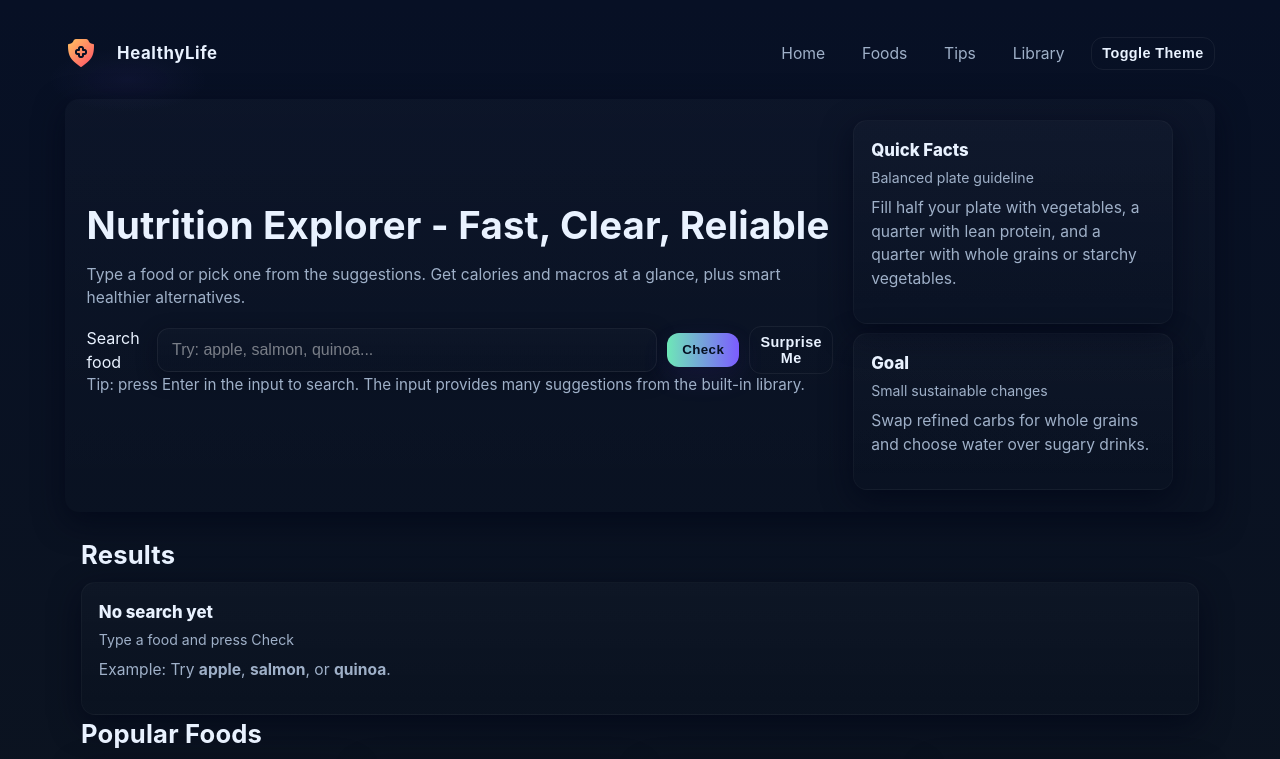
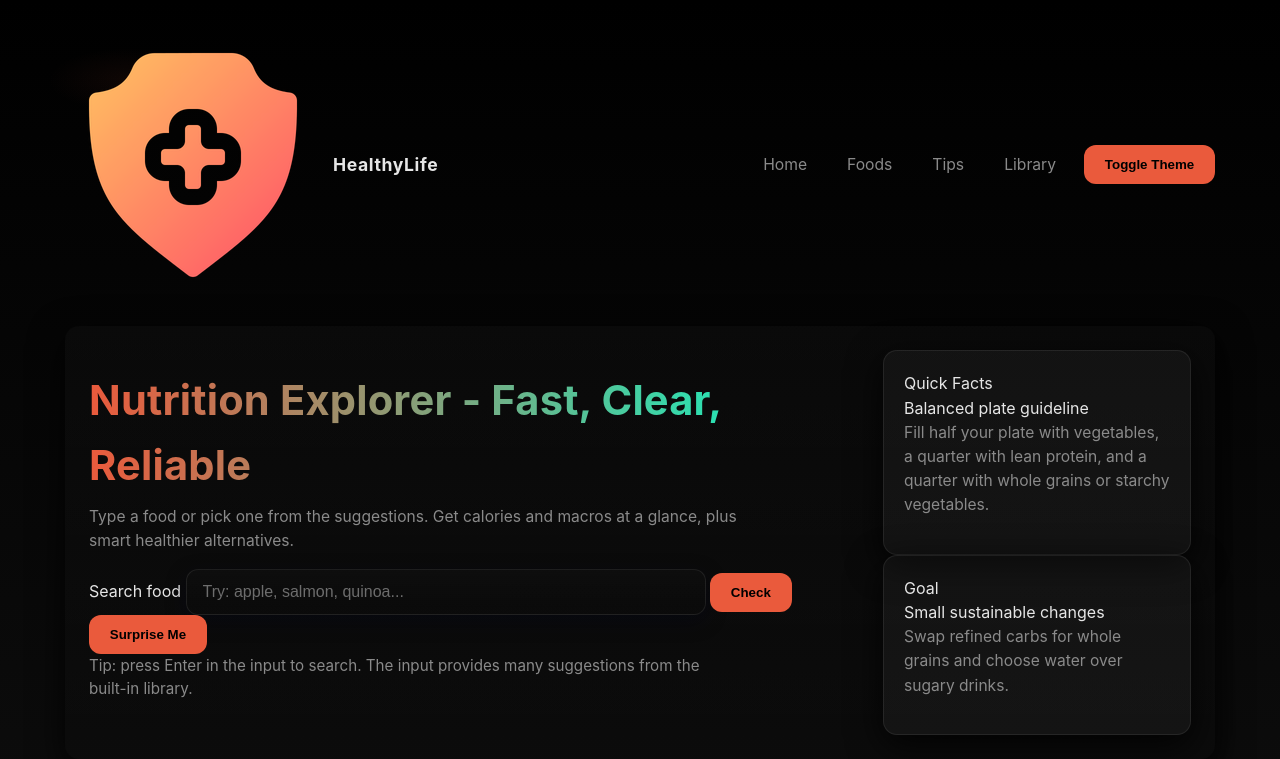
Before and after one commit to Luka12-dev/HealthLife, a plain HTML site: page index.html in a window 1280 px wide. Shown: the top 759 px of the page. Drawn offline with Linux system fonts and the light colour scheme.

Commit message:
Updated CSS

```diff
--- a/style.css
+++ b/style.css
@@ -1,264 +1,346 @@
-:root{
-  --bg: #071025;
-  --bg-2: #0b1320;
-  --card: rgba(255,255,255,0.03);
+:root {
+  /* ===== Base Palette ===== */
+  --bg: #000000;
+  --bg-2: #0c0c0c;
+  --card: rgba(255,255,255,0.04);
   --card-2: rgba(255,255,255,0.02);
-  --text: #e9f2ff;
-  --muted: #9fb0c8;
-  --accent: #6ee7b7;
-  --accent-2: #7c5cff;
-  --accent-3: #4fd1c5;
+  --text: #e6e6e6;
+  --muted: #8a8a8a;
+
+  /* ===== Accent Colors ===== */
+  --accent: #ea5a3c;
+  --accent-2: #6d28d9;
+  --accent-3: #00ffcc;
+  --accent-4: #ff0077;
+  --accent-glow: 0 0 15px rgba(234,90,60,0.6);
+
+  /* ===== Glass / Depth ===== */
   --glass: rgba(255,255,255,0.03);
+  --glass-border: rgba(255,255,255,0.08);
+  --shadow-1: 0 10px 35px rgba(0,0,0,0.85);
+  --shadow-2: 0 20px 70px rgba(0,0,0,0.9);
+  --shadow-glow: 0 0 25px rgba(234,90,60,0.3);
+
+  /* ===== Layout ===== */
   --radius: 14px;
-  --shadow-1: 0 10px 30px rgba(2,6,23,0.65);
+  --gap: 1rem;
   --container-width: 1150px;
   --transition: 240ms cubic-bezier(.2,.9,.3,1);
-  --gap: 1rem;
-  --base-font: Inter, ui-sans-serif, system-ui, -apple-system, "Segoe UI", Roboto, "Helvetica Neue", Arial;
+  --long-transition: 600ms cubic-bezier(.16,.84,.44,1);
+  --base-font: "Inter", ui-sans-serif, system-ui, -apple-system, "Segoe UI", Roboto;
   font-size: 16px;
 }
 
-.logo-img {
-  width: 32px;
-  height: 32px;
-  vertical-align: middle;
-  margin-right: 0.5rem;
+* {
+  box-sizing: border-box;
+  margin: 0;
+  padding: 0;
 }
 
-body.light-theme{
-  --bg: #f5f7fb;
-  --bg-2: #ffffff;
-  --card: rgba(2,6,23,0.03);
-  --card-2: rgba(2,6,23,0.02);
-  --text: #071026;
-  --muted: #6b7280;
-  --accent: #0ea5a3;
-  --accent-2: #6d28d9;
-  --shadow-1: 0 8px 22px rgba(10,20,40,0.06);
+html, body, #root { height: 100%; }
+
+html {
+  font-family: var(--base-font);
+  -webkit-font-smoothing: antialiased;
+  -moz-osx-font-smoothing: grayscale;
 }
 
-*{box-sizing:border-box}
-html,body,#root{height:100%}
-html{
-  font-family:var(--base-font);
-  -webkit-font-smoothing:antialiased;
-  -moz-osx-font-smoothing:grayscale;
-}
-body{
-  margin:0;
-  padding:2rem;
+body {
   background:
-    radial-gradient(1000px 400px at 10% 10%, rgba(124,92,255,0.06), transparent 8%),
+    radial-gradient(1000px 400px at 10% 10%, rgba(234,90,60,0.06), transparent 8%),
     linear-gradient(180deg, var(--bg), var(--bg-2));
-  color:var(--text);
-  line-height:1.5;
-  -webkit-font-smoothing:antialiased;
+  color: var(--text);
+  line-height: 1.55;
+  padding: 2rem;
+  overflow-x: hidden;
 }
 
-.container{
-  width:100%;
-  max-width:var(--container-width);
-  margin:0 auto;
-  padding:0 1rem;
+/* Scrollbar styling */
+::-webkit-scrollbar {
+  width: 10px;
+}
+::-webkit-scrollbar-thumb {
+  background: linear-gradient(var(--accent-2), var(--accent));
+  border-radius: 10px;
+}
+::-webkit-scrollbar-track {
+  background: #111;
 }
 
-h1,h2,h3,h4{margin:0 0 .5rem 0; font-weight:700; color:var(--text); letter-spacing:0.2px}
-h1{font-size:clamp(1.6rem, 3.8vw, 2.4rem)}
-h2{font-size:clamp(1.25rem, 2.6vw, 1.6rem)}
-p{margin:0 0 1rem 0; color:var(--muted); font-size:0.975rem}
-
-.header{
-  display:flex;
-  align-items:center;
-  justify-content:space-between;
-  gap:var(--gap);
-  margin-bottom:1.5rem;
-  padding:0.15rem 0;
-  position:relative;
-}
-.brand{
-  display:flex;
-  gap:.75rem;
-  align-items:center;
-  font-weight:800;
-  letter-spacing:.6px;
-  font-size:1.05rem;
-}
-.brand .logo{
-  width:52px;
-  height:52px;
-  border-radius:12px;
-  background:linear-gradient(135deg,var(--accent),var(--accent-2));
-  box-shadow:var(--shadow-1);
-  display:grid;
-  place-items:center;
-  color:#041022;
-  font-weight:900;
-  font-size:1.25rem;
+.container {
+  width: 100%;
+  max-width: var(--container-width);
+  margin: 0 auto;
+  padding: 0 1rem;
 }
 
-.nav{display:flex; gap:1rem; align-items:center}
-.nav a{
-  color:var(--muted);
-  text-decoration:none;
-  padding:.45rem .65rem;
-  border-radius:10px;
-  transition:var(--transition);
-  font-size:.98rem;
-  display:inline-flex;
-  align-items:center;
-  gap:.4rem;
-}
-.nav a:hover{color:var(--text); background:var(--glass); transform:translateY(-2px)}
-.theme-toggle{border:1px solid rgba(255,255,255,0.04)}
-
-.hero{
-  background:linear-gradient(180deg, rgba(255,255,255,0.02), transparent);
-  padding:1.35rem;
-  border-radius:var(--radius);
-  box-shadow:var(--shadow-1);
-  display:flex;
-  gap:1.25rem;
-  align-items:center;
-  margin-bottom:1.5rem;
-  overflow:hidden;
-}
-.hero .left{flex:1; min-width:0}
-.hero .right{flex:0 0 340px}
-
-.cta{
-  display:flex;
-  gap:.6rem;
-  margin-top:.85rem;
-  align-items:center;
-}
-.input{
-  background:linear-gradient(180deg, rgba(255,255,255,0.015), transparent);
-  border:1px solid rgba(255,255,255,0.06);
-  padding:.75rem .9rem;
-  border-radius:12px;
-  color:var(--text);
-  min-width:0;
-  width:100%;
-  max-width:520px;
-  box-shadow:0 6px 20px rgba(2,6,23,0.45);
-  transition:box-shadow var(--transition), transform var(--transition);
-  font-size:1rem;
-}
-.input::placeholder{ color: rgba(255,255,255,0.45) }
-.input:focus{
-  border-color: rgba(124,92,255,0.95);
-  box-shadow:0 10px 30px rgba(124,92,255,0.08);
-  transform:translateY(-2px);
-  outline:none;
+h1, h2, h3, h4 {
+  font-weight: 700;
+  letter-spacing: 0.2px;
+  margin-bottom: .5rem;
+  color: var(--text);
 }
 
-.btn{
-  appearance:none;
-  border:0;
-  padding:.6rem .95rem;
-  border-radius:12px;
-  cursor:pointer;
-  font-weight:700;
-  transition:var(--transition);
-  letter-spacing:0.4px;
-  display:inline-flex;
-  align-items:center;
-  gap:.5rem;
+h1 { font-size: clamp(1.6rem, 3.8vw, 2.4rem); }
+h2 { font-size: clamp(1.25rem, 2.6vw, 1.6rem); }
+h3 { font-size: clamp(1.1rem, 2vw, 1.4rem); }
+p  { color: var(--muted); font-size: 0.975rem; margin-bottom: 1rem; }
+
+a {
+  color: var(--accent-3);
+  text-decoration: none;
+  transition: color var(--transition);
 }
-.btn-primary{
-  background:linear-gradient(90deg,var(--accent),var(--accent-2));
-  color:#061022;
-  box-shadow:0 10px 28px rgba(124,92,255,0.12), 0 6px 14px rgba(2,6,23,0.35);
-}
-.btn-primary:hover{transform:translateY(-4px)}
-.btn-ghost{
-  background:transparent;
-  color:var(--text);
-  border:1px solid rgba(255,255,255,0.06);
-}
-.btn-sm{padding:.45rem .65rem; font-size:.9rem}
+a:hover { color: var(--accent); }
 
-.grid{
-  display:grid;
-  grid-template-columns:repeat(auto-fit, minmax(230px, 1fr));
-  gap:1rem;
-}
-.card{
-  background:linear-gradient(180deg, rgba(255,255,255,0.02), transparent);
-  border-radius:14px;
-  padding:1.05rem;
-  box-shadow:var(--shadow-1);
-  transition:transform 260ms ease, box-shadow 260ms ease;
-  border:1px solid rgba(255,255,255,0.03);
-  color:var(--text);
-  overflow:hidden;
-}
-.card:hover{transform:translateY(-8px); box-shadow:0 18px 36px rgba(2,6,23,0.7)}
-
-.card .title{font-weight:800; margin-bottom:.25rem; font-size:1.05rem}
-.card .meta{font-size:.88rem; color:var(--muted); margin-bottom:.5rem}
-
-.nutrients{
-  display:flex;
-  gap:.45rem;
-  flex-wrap:wrap;
-  margin-top:.5rem;
-}
-.badge{
-  display:inline-flex;
-  align-items:center;
-  gap:.45rem;
-  padding:.25rem .5rem;
-  border-radius:999px;
-  font-size:.82rem;
-  background:rgba(255,255,255,0.03);
-  color:var(--muted);
-  border:1px solid rgba(255,255,255,0.02);
-}
-.kcal{
-  background:linear-gradient(90deg, rgba(124,92,255,0.14), rgba(110,231,183,0.08));
-  color:var(--text);
-  font-weight:700;
-  border:0;
+.header {
+  display: flex;
+  align-items: center;
+  justify-content: space-between;
+  margin-bottom: 1.8rem;
+  position: relative;
+  padding: 0.3rem 0;
 }
 
-.card.no-data{
-  border:1px dashed rgba(255,255,255,0.06);
-  background:linear-gradient(180deg, rgba(255,255,255,0.01), transparent);
-  color:var(--muted);
-}
-.card.no-data .title{color:var(--muted)}
-
-.result-body{display:flex; gap:1rem; align-items:flex-start; flex-wrap:wrap}
-.result-left{flex:0 0 110px; display:grid; place-items:center}
-.food-emoji{
-  width:90px; height:90px; border-radius:14px;
-  display:grid; place-items:center; font-size:2.1rem;
-  background:linear-gradient(180deg, rgba(255,255,255,0.02), rgba(255,255,255,0.01));
-  border:1px solid rgba(255,255,255,0.03);
+.brand {
+  display: flex;
+  align-items: center;
+  gap: .75rem;
+  font-weight: 800;
+  font-size: 1.1rem;
+  letter-spacing: .6px;
 }
 
-.details{flex:1; min-width:0}
-.alt{margin-top:.65rem; color:var(--muted); font-size:.95rem}
-
-.footer{
-  margin-top:2rem;
-  padding:1rem;
-  border-radius:10px;
-  text-align:center;
-  color:var(--muted);
-  background:transparent;
+.brand .logo {
+  width: 54px;
+  height: 54px;
+  border-radius: 14px;
+  background: linear-gradient(135deg, var(--accent), var(--accent-2));
+  display: grid;
+  place-items: center;
+  font-weight: 900;
+  color: #000;
+  box-shadow: var(--shadow-1);
+  transition: transform var(--transition), box-shadow var(--transition);
+}
+.brand .logo:hover {
+  transform: scale(1.08);
+  box-shadow: 0 15px 45px rgba(234,90,60,0.5);
 }
 
-@media (max-width:900px){
-  .hero{flex-direction:column; align-items:flex-start}
-  .header{flex-direction:column; align-items:flex-start; gap:.75rem}
-  .hero .right{width:100%}
+.nav {
+  display: flex;
+  gap: 1rem;
+  align-items: center;
 }
 
-:focus-visible{
-  outline:3px solid rgba(124,92,255,0.14);
-  outline-offset:3px;
-  border-radius:8px;
+.nav a {
+  color: var(--muted);
+  padding: .45rem .75rem;
+  border-radius: 10px;
+  font-size: .98rem;
+  transition: var(--transition);
+  display: flex;
+  align-items: center;
+  gap: .4rem;
+  position: relative;
 }
+.nav a::after {
+  content: '';
+  position: absolute;
+  bottom: 0;
+  left: 50%;
+  width: 0%;
+  height: 2px;
+  background: var(--accent);
+  transition: all var(--transition);
+  transform: translateX(-50%);
+}
+.nav a:hover::after {
+  width: 70%;
+}
+.nav a:hover {
+  color: var(--text);
+  background: var(--glass);
+  transform: translateY(-2px);
+}
+
+.hero {
+  background: linear-gradient(180deg, rgba(255,255,255,0.02), transparent);
+  padding: 1.5rem;
+  border-radius: var(--radius);
+  box-shadow: var(--shadow-1);
+  display: flex;
+  gap: 1.25rem;
+  align-items: center;
+  margin-bottom: 2rem;
+  transition: box-shadow var(--transition), transform var(--transition);
+}
+.hero:hover {
+  box-shadow: var(--shadow-glow);
+  transform: translateY(-3px);
+}
+.hero-content {
+  flex: 1;
+}
+.hero h1 {
+  font-size: clamp(1.8rem, 4vw, 2.6rem);
+  background: linear-gradient(90deg, var(--accent), var(--accent-3));
+  -webkit-background-clip: text;
+  -webkit-text-fill-color: transparent;
+}
+.hero p {
+  color: var(--muted);
+  max-width: 650px;
+}
+
+.input {
+  background: linear-gradient(180deg, rgba(255,255,255,0.015), transparent);
+  border: 1px solid var(--glass-border);
+  padding: .8rem 1rem;
+  border-radius: 12px;
+  color: var(--text);
+  width: 100%;
+  max-width: 520px;
+  box-shadow: 0 6px 20px rgba(2,6,23,0.4);
+  transition: box-shadow var(--transition), transform var(--transition), border-color var(--transition);
+  font-size: 1rem;
+}
+.input::placeholder { color: rgba(255,255,255,0.4); }
+.input:focus {
+  border-color: var(--accent);
+  box-shadow: 0 10px 35px rgba(234,90,60,0.25);
+  transform: translateY(-2px);
+  outline: none;
+}
+
+.btn {
+  background: var(--accent);
+  color: #000;
+  padding: .75rem 1.3rem;
+  border-radius: 12px;
+  cursor: pointer;
+  font-weight: 700;
+  border: none;
+  transition: transform var(--transition), box-shadow var(--transition), background var(--transition);
+}
+.btn:hover {
+  transform: translateY(-2px);
+  box-shadow: 0 10px 30px rgba(234,90,60,0.4);
+  background: var(--accent-2);
+}
+.btn:active {
+  transform: scale(0.97);
+}
+
+.card {
+  background: var(--card);
+  border: 1px solid var(--glass-border);
+  border-radius: var(--radius);
+  padding: 1.25rem;
+  transition: transform var(--transition), box-shadow var(--transition);
+  box-shadow: var(--shadow-1);
+}
+.card:hover {
+  transform: translateY(-4px);
+  box-shadow: 0 15px 40px rgba(234,90,60,0.2);
+}
+
+.card-header {
+  font-weight: 600;
+  font-size: 1.05rem;
+  color: var(--text);
+  margin-bottom: 0.5rem;
+}
+.card-body { color: var(--muted); }
+
+.text-center { text-align: center; }
+.mt-2 { margin-top: 1rem; }
+.mt-3 { margin-top: 1.5rem; }
+.flex { display: flex; align-items: center; }
+.gap-1 { gap: .5rem; }
+.gap-2 { gap: 1rem; }
+.rounded { border-radius: var(--radius); }
+
+.glow {
+  text-shadow: 0 0 15px rgba(234,90,60,0.4);
+}
+.neon-border {
+  border: 1px solid rgba(234,90,60,0.4);
+  box-shadow: 0 0 15px rgba(234,90,60,0.3);
+}
+
+@keyframes pulse {
+  0%, 100% { opacity: 1; transform: scale(1); }
+  50% { opacity: .7; transform: scale(1.05); }
+}
+@keyframes gradient-shift {
+  0% { background-position: 0% 50%; }
+  50% { background-position: 100% 50%; }
+  100% { background-position: 0% 50%; }
+}
+@keyframes float {
+  0%,100% { transform: translateY(0px); }
+  50% { transform: translateY(-6px); }
+}
+
+/* Apply float animation to hero logo if needed */
+.logo.float {
+  animation: float 3.2s ease-in-out infinite;
+}
+
+/* Gradient moving text */
+.gradient-text {
+  background: linear-gradient(90deg, var(--accent), var(--accent-2), var(--accent-3));
+  background-size: 200% 200%;
+  animation: gradient-shift 6s ease infinite;
+  -webkit-background-clip: text;
+  -webkit-text-fill-color: transparent;
+}
+
+@media (max-width: 900px) {
+  .header {
+    flex-direction: column;
+    align-items: flex-start;
+    gap: 1rem;
+  }
+  .nav {
+    flex-wrap: wrap;
+    justify-content: flex-start;
+  }
+  .hero {
+    flex-direction: column;
+    text-align: center;
+  }
+  .input { max-width: 100%; }
+}
+
+@media (max-width: 600px) {
+  body { padding: 1.25rem; }
+  .brand .logo { width: 48px; height: 48px; }
+  .btn { padding: .6rem 1rem; font-size: .9rem; }
+  .card { padding: 1rem; }
+  h1 { font-size: 1.7rem; }
+}
+
+hr {
+  border: none;
+  border-top: 1px solid var(--glass-border);
+  margin: 1.5rem 0;
+}
+
+footer {
+  text-align: center;
+  color: var(--muted);
+  font-size: .9rem;
+  margin-top: 3rem;
+  opacity: .7;
+  transition: opacity var(--transition);
+}
+footer:hover { opacity: 1; }
+
+/* Subtle hover highlight */
+.hover-glow:hover {
+  box-shadow: 0 0 25px rgba(0,255,204,0.2);
+  transition: box-shadow 0.3s ease;
+}
```
